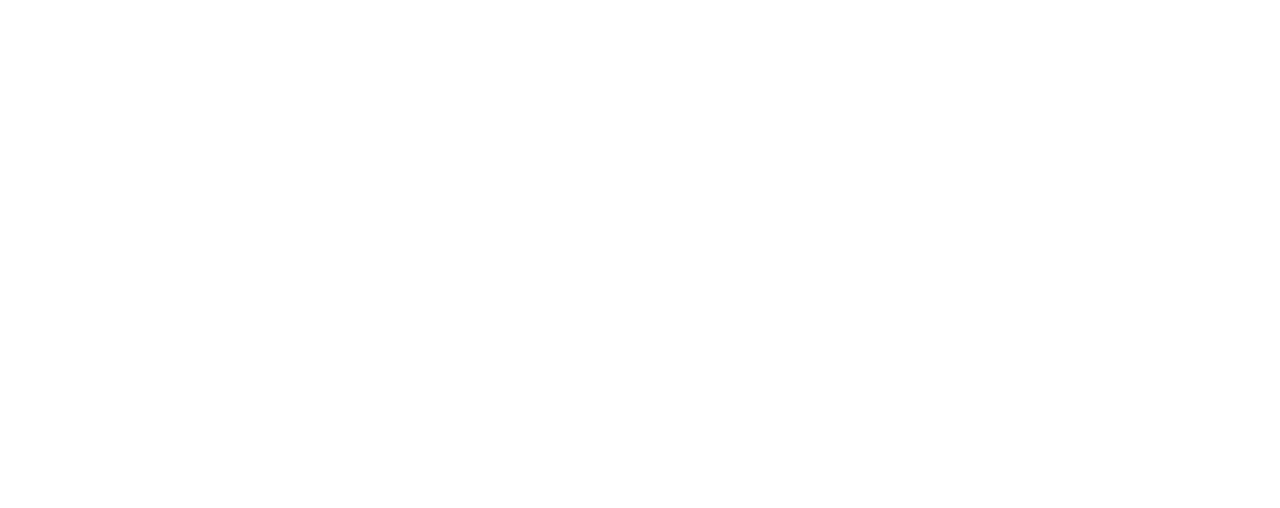
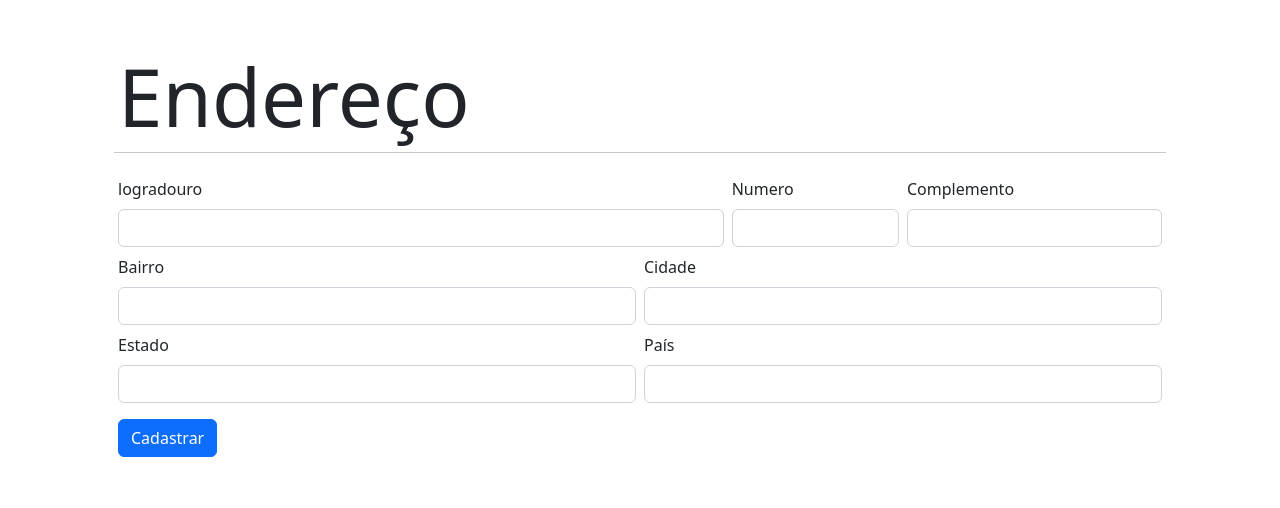
Before and after one commit to Bacarinx/bootstrap-curso, a website: page aula23/modelo.html in a window 1280 px wide. Drawn offline with nearby package versions, Linux system fonts and the light colour scheme.

Commit message:
Update modelo.html

```diff
--- a/aula23/modelo.html
+++ b/aula23/modelo.html
@@ -12,6 +12,60 @@
     <title>Modelo</title>
 </head>
 <body>
-
+    <div class="container p-5">
+        <!-- <div class="row mb-3 g-2">
+            <div class="col">
+                <input type="text" class="form-control" placeholder="Campo 1">
+            </div>
+            <div class="col">
+                <input type="text" class="form-control" placeholder="Campo 2">
+            </div>
+            <div class="col">
+                <input type="text" class="form-control" placeholder="Campo 1">
+            </div>
+            <div class="col">
+                <input type="text" class="form-control" placeholder="Campo 2">
+            </div>
+        </div>
+        <hr>
+        <div class="row mb-3">
+            <label for="" class="col-form-label col-2">E-mail</label>
+            <div class="col-10">
+                <input type="email" name="" id="" class="form-control">
+            </div>
+        </div> -->
+        <form>
+            <div class="row mb-3 g-2">
+                <span class="display-1">Endereço</span>
+                <hr>
+                <div class="col-7">
+                    <label for="logradouro" class="form-label">logradouro</label>
+                    <input type="text" class="form-control" id="logradouro">
+                </div>
+                <div class="col-2">
+                    <label for="numero" class="form-label">Numero</label>
+                    <input type="text" class="form-control" id="numero">
+                </div>
+                <div class="col-3">
+                    <label for="complemento" class="form-label">Complemento</label>
+                    <input type="text" class="form-control" id="complemento">
+                </div>
+                <div class="col-6">
+                    <label for="bairro" class="form-label">Bairro</label>
+                    <input type="text" class="form-control" id="bairro">
+                </div>
+                <div class="col-6">
+                    <label for="cidade" class="form-label">Cidade</label><input type="text" class="form-control" id="cidade">
+                </div>
+                <div class="col-6">
+                    <label for="Estado" class="form-label">Estado</label><input type="text" class="form-control" id="Estado">
+                </div>
+                <div class="col-6">
+                    <label for="País" class="form-label">País</label><input type="text" class="form-control" id="País">
+                </div>
+            </div>
+            <button class="btn btn-primary">Cadastrar</button>
+        </form>
+    </div>
 </body>
 </html>
```
